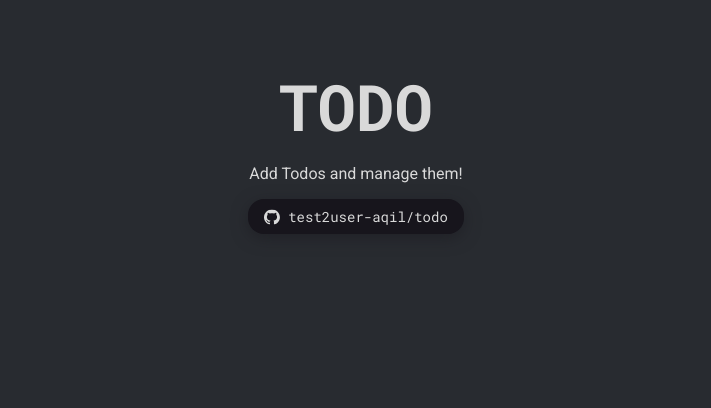
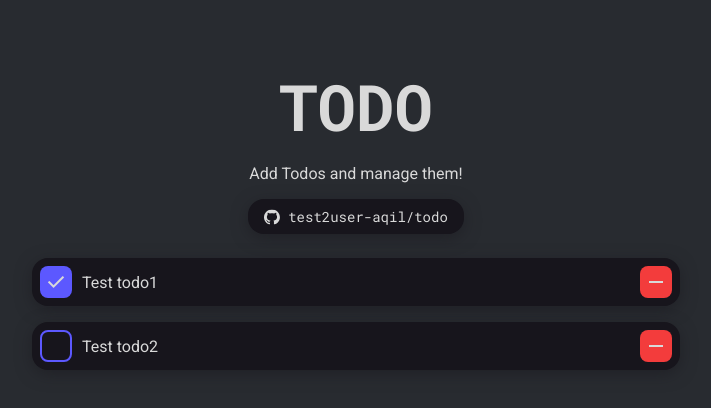
Before and after one commit to test2user-aqil/todo, a SvelteKit app: page / in a window 1280 px wide. Shown: the top 408 px of the page, without its empty margins (284-995 px from the left). Built offline with nearby package versions, Linux system fonts and the light colour scheme.

Commit message:
feat: create `Todo.svelte`

```diff
--- /dev/null
+++ b/src/lib/components/Todo.svelte
@@ -0,0 +1,64 @@
+<script lang="ts">
+	export let id: number;
+	export let title: string;
+	export let completed: boolean;
+</script>
+
+<div class="todo">
+	{#if completed}
+		<span class="material-symbols-outlined completed"> done </span>
+	{:else}
+		<span class="pending" />
+	{/if}
+
+	<p class="title">{title}</p>
+
+	<span class="material-symbols-outlined remove"> remove </span>
+</div>
+
+<style>
+	.todo {
+		width: 100%;
+		display: flex;
+		flex-direction: row;
+		align-items: center;
+		height: 3rem;
+		background: var(--dark-1);
+		border-radius: 1rem;
+		filter: drop-shadow(var(--drop-shadow));
+		padding: 0.5rem;
+		gap: 0.625rem;
+	}
+
+	.title {
+		flex-grow: 1;
+	}
+
+	.material-symbols-outlined {
+		display: flex;
+		align-items: center;
+		justify-content: center;
+		background: var(--accent-2);
+		border-radius: 0.5rem;
+		width: 2rem;
+		height: 2rem;
+	}
+	.pending {
+		height: 2rem;
+		width: 2rem;
+		border: 2px solid var(--accent-1);
+		border-radius: 0.5rem;
+	}
+	.completed {
+		background: var(--accent-1);
+	}
+	.remove {
+		background: var(--accent-2);
+	}
+
+	.pending,
+	.completed,
+	.remove {
+		cursor: pointer;
+	}
+</style>
--- a/src/routes/+page.svelte
+++ b/src/routes/+page.svelte
@@ -1,10 +1,15 @@
 <script lang="ts">
 	import '$lib/style.css';
 	import GithubLink from '$lib/components/GithubLink.svelte';
+	import Todo from '$lib/components/Todo.svelte';
 </script>
 
 <svelte:head>
 	<title>Todo &bull; test2user-aqil</title>
+	<link
+		rel="stylesheet"
+		href="https://fonts.googleapis.com/css2?family=Material+Symbols+Outlined:opsz,wght,FILL,GRAD@20..48,100..700,0..1,-50..200"
+	/>
 </svelte:head>
 
 <div class="container">
@@ -16,7 +21,10 @@
 
 	<div class="content">
 		<div class="input" />
-		<div class="todos" />
+		<div class="todos">
+			<Todo id={1} title="Test todo1" completed={true} />
+			<Todo id={2} title="Test todo2" completed={false} />
+		</div>
 	</div>
 </div>
 
@@ -36,4 +44,22 @@
 		align-items: center;
 		gap: 1rem;
 	}
+
+	.content {
+		display: flex;
+		flex-direction: column;
+		align-items: center;
+		gap: 1.5rem;
+		align-self: stretch;
+	}
+
+	.todos {
+		display: flex;
+		flex-direction: column;
+		align-items: center;
+		padding: 0 1rem;
+		gap: 1rem;
+		order: 1;
+		align-self: stretch;
+	}
 </style>
```
